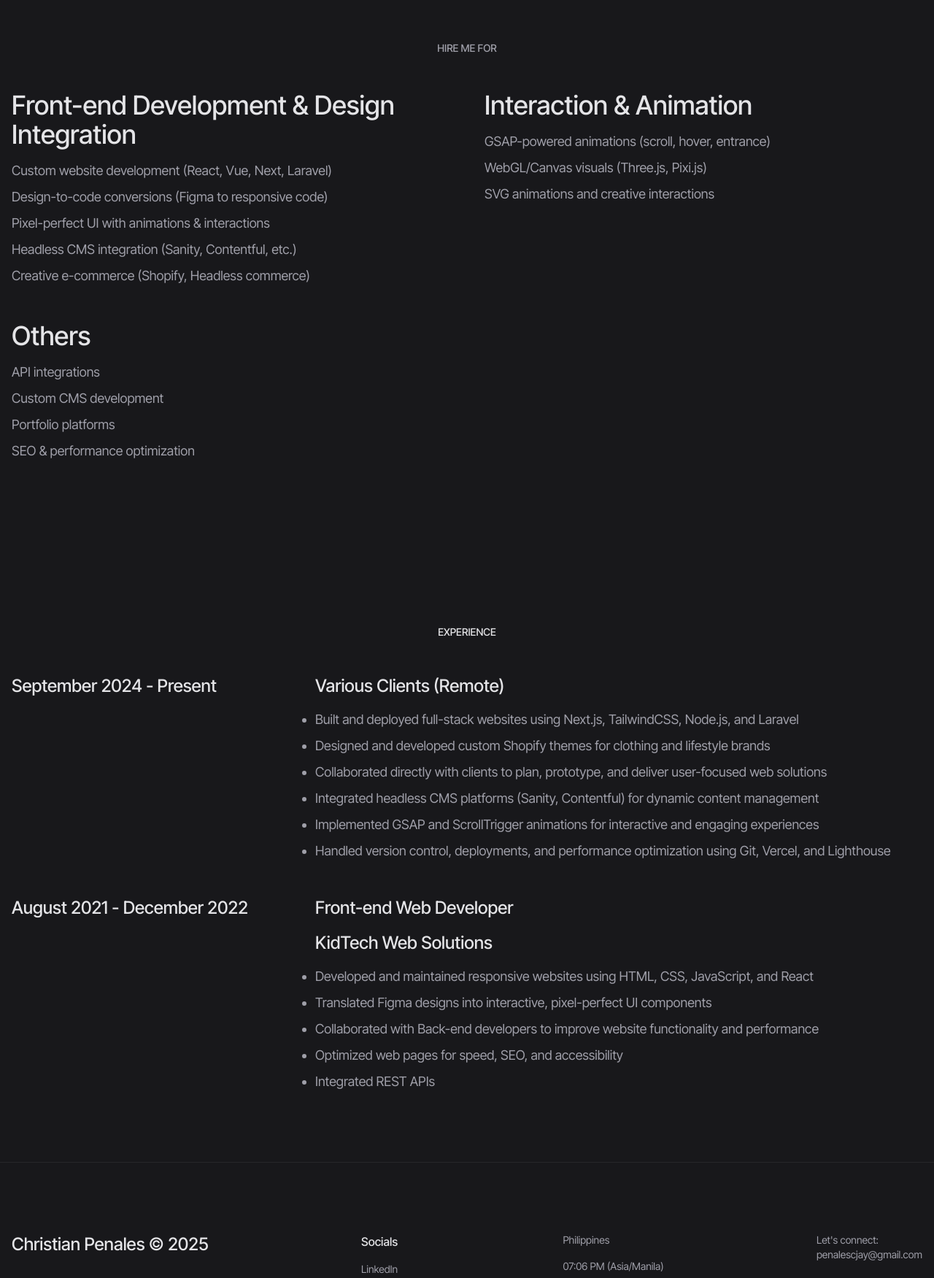
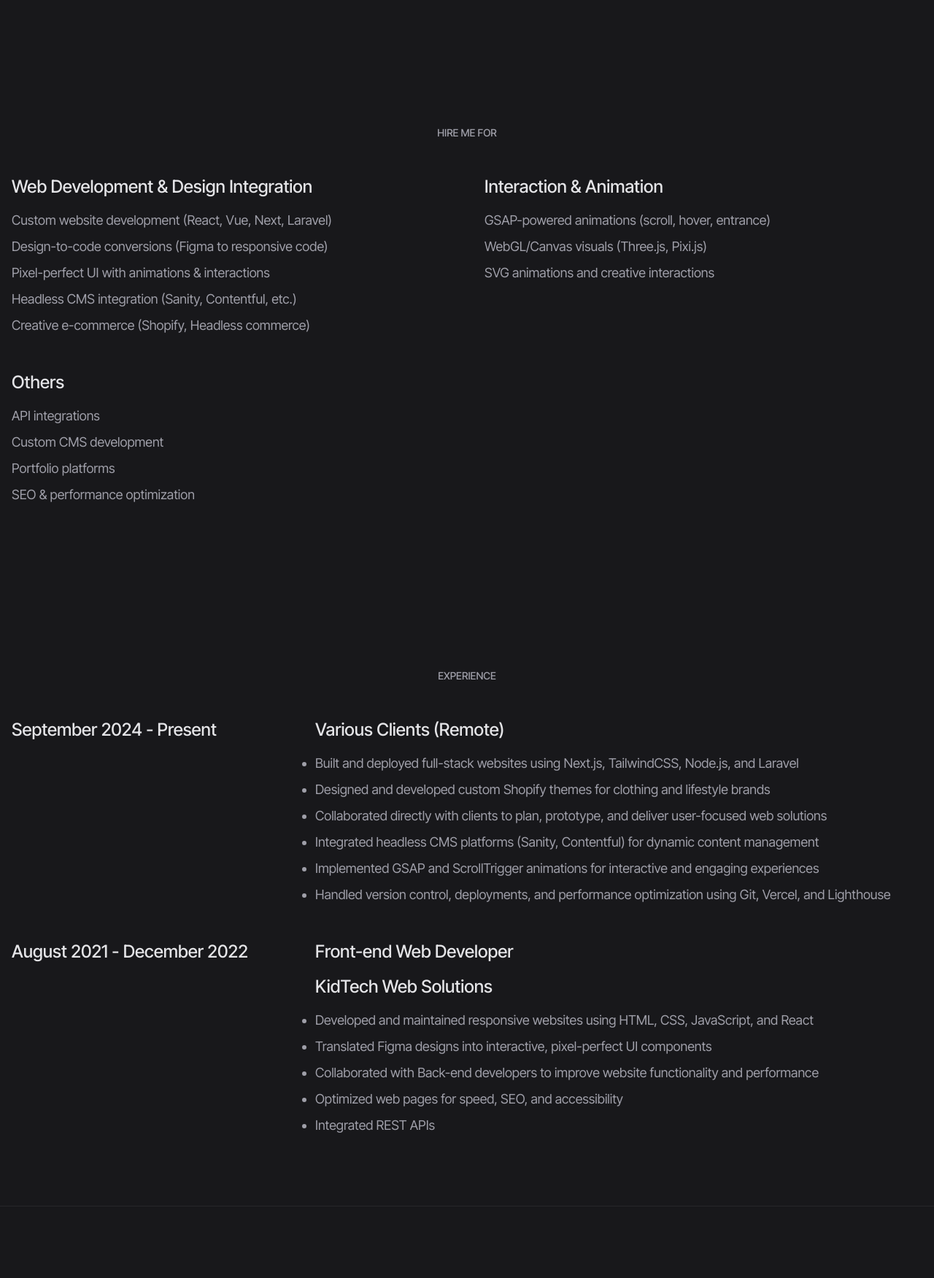
Before and after one commit to somniphy/portfolio-new, a Next.js app: page /about in a window 1280 px wide. Shown: the part 1009-2760 px from the top of the page at 73% size. Built offline with nearby package versions, Linux system fonts and the light colour scheme.

Commit message:
fixed socials

```diff
--- a/components/footer.tsx
+++ b/components/footer.tsx
@@ -1,57 +1,34 @@
 import Link from "next/link";
 import LocalTime from "./local-time";
+import Socials from "./socials";
 
 export default function Footer() {
   return (
     <footer className="w-full px-4 border-t border-zinc-800 py-24">
       <div className="container mx-auto flex flex-col md:flex-row justify-between items-start gap-8">
-
         <div className="text-zinc-200 text-2xl font-medium">
           Christian Penales &copy; 2025
         </div>
 
         <div className="flex flex-col items-start gap-4 ">
           <p className="text-zinc-200 font-medium">Socials</p>
-          <Link
-            href="/"
-            className="text-sm text-zinc-400 hover:text-zinc-200 transition"
-          >
-            LinkedIn
-          </Link>
-          <Link
-            href="/about"
-            className="text-sm text-zinc-400 hover:text-zinc-200 transition"
-          >
-            Dribbble
-          </Link>
-          <Link
-            href="/works"
-            className="text-sm text-zinc-400 hover:text-zinc-200 transition"
-          >
-            GitHub
-          </Link>
-          <Link
-            href="/works"
-            className="text-sm text-zinc-400 hover:text-zinc-200 transition"
-          >
-            OnlineJobs
-          </Link>
-        </div>
-
-        <div className="flex flex-col space-y-4">
-          <p className="text-zinc-400 text-sm">Philippines</p>
-          <LocalTime />
+          <Socials />
         </div>
 
         <div className="text-zinc-400 text-sm">
           <p>Let&apos;s connect:</p>
           <Link
-            href="mailto:hello@christudio.dev"
+            href="mailto:penalescjay@gmail.com"
             className="text-zinc-400 hover:text-zinc-200 transition"
           >
             penalescjay@gmail.com
           </Link>
         </div>
+
+        <div className="flex flex-col">
+          <p className="text-zinc-400 text-sm">Philippines</p>
+          <LocalTime />
+        </div>
       </div>
     </footer>
   );
--- a/components/local-time.tsx
+++ b/components/local-time.tsx
@@ -13,5 +13,5 @@ export default function LocalTime() {
     return () => clearInterval(interval);
   }, []);
 
-  return <p className="text-zinc-400 text-sm">{time} (Asia/Manila)</p>;
+  return <p className="text-zinc-400 text-sm">{time} (Manila)</p>;
 }
--- a/src/app/about/page.tsx
+++ b/src/app/about/page.tsx
@@ -19,11 +19,11 @@ export default function About() {
             className="aspect-video object-cover"
           />
           <p className="text-zinc-200 text-4xl font-semibold">
-            Hi, I&apos;m Christian — a Creative Developer from the Philippines.
+            Hi, I&apos;m Christian
           </p>
           <div className="max-w-7xl">
-            <TextStagger className="text-lg text-zinc-400 text-justify">
-              A passionate and detail-oriented Freelance Web Developer and Web
+            <TextStagger className="text-xl md:text-4xl text-zinc-400 text-justify">
+              A passionate and detail-oriented Freelance Web Developer and UI/UX
               Designer with 3 years of experience crafting visually stunning,
               user-friendly, and responsive web applications. I specialize in
               turning creative ideas into seamless digital experiences by
@@ -42,9 +42,9 @@ export default function About() {
 
         <div className="max-w-7xl mx-auto grid grid-cols-1 md:grid-cols-2 gap-12 items-start">
           {/* Section 1 */}
-          <div className="flex flex-col space-y-4">
-            <h2 className="text-zinc-200 text-3xl md:text-4xl font-medium">
-              Front-end Development & Design Integration
+          <div className="flex flex-col space-y-4 ">
+            <h2 className="text-zinc-200 text-xl md:text-2xl font-medium">
+              Web Development & Design Integration
             </h2>
             <ul className="space-y-2 text-lg text-zinc-400">
               <li>Custom website development (React, Vue, Next, Laravel)</li>
@@ -57,7 +57,7 @@ export default function About() {
 
           {/* Section 2 */}
           <div className="flex flex-col space-y-4">
-            <h2 className="text-zinc-200 text-3xl md:text-4xl font-medium">
+            <h2 className="text-zinc-200 text-xl md:text-2xl font-medium">
               Interaction & Animation
             </h2>
             <ul className="space-y-2 text-lg text-zinc-400">
@@ -69,7 +69,7 @@ export default function About() {
 
           {/* Section 3 */}
           <div className="flex flex-col space-y-4 md:col-span-2">
-            <h2 className="text-zinc-200 text-3xl md:text-4xl font-medium">
+            <h2 className="text-zinc-200 text-xl md:text-2xl font-medium">
               Others
             </h2>
             <ul className="space-y-2 text-lg text-zinc-400">
@@ -83,11 +83,11 @@ export default function About() {
       </section>
       <section className="max-w-7xl mx-auto flex flex-col space-y-12 py-24 px-4">
         <div className="text-center">
-          <p className="text-sm font-medium uppercase text-zinc-200">
+          <p className="text-sm font-medium uppercase text-zinc-400">
             Experience
           </p>
         </div>
-        <div className="flex flex-col space-y-16">
+        <div className="flex flex-col space-y-16 ">
           <div className="flex justify-between items-start">
             <div className="flex-1">
               <h3 className="text-zinc-200 text-xl md:text-2xl font-medium">
```
